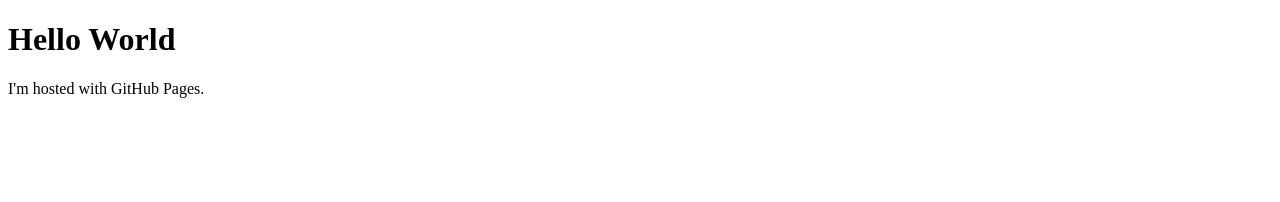
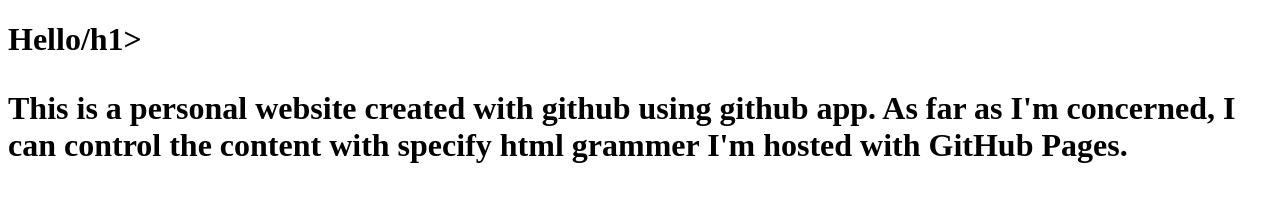
Before and after one commit to RalphGuo/RalphGuo.github.io, a plain HTML site: page index.html in a window 1280 px wide. Drawn offline with Linux system fonts and the light colour scheme.

Commit message:
Update index.html

```diff
--- a/index.html
+++ b/index.html
@@ -1,7 +1,9 @@
 <!DOCTYPE html>
 <html>
 <body>
-<h1>Hello World</h1>
-<p>I'm hosted with GitHub Pages.</p>
+<h1>Hello/h1>
+<p>This is a personal website created with github using github app.
+As far as I'm concerned, I can control the content with specify html grammer
+I'm hosted with GitHub Pages.</p>
 </body>
 </html>
```
